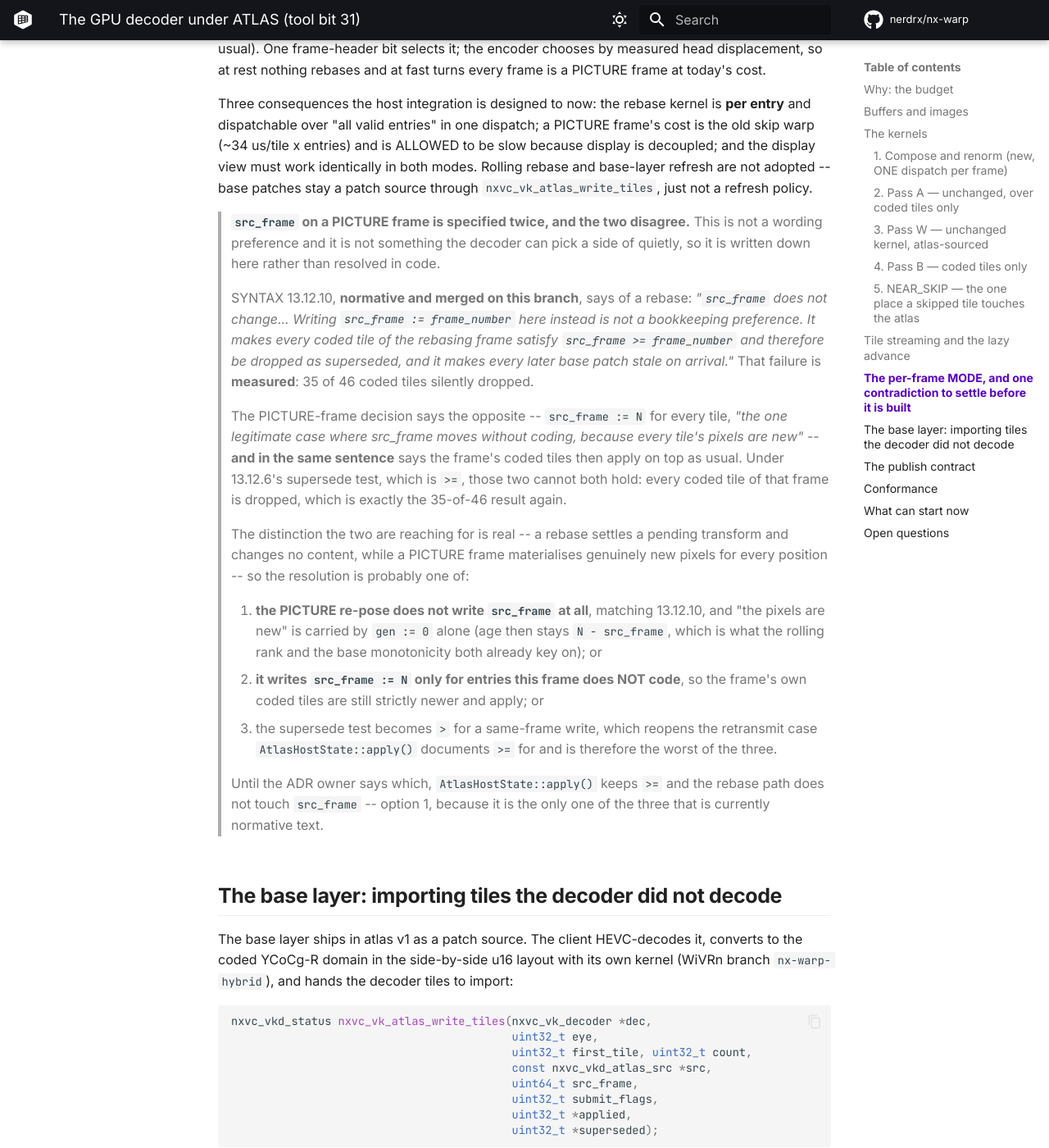
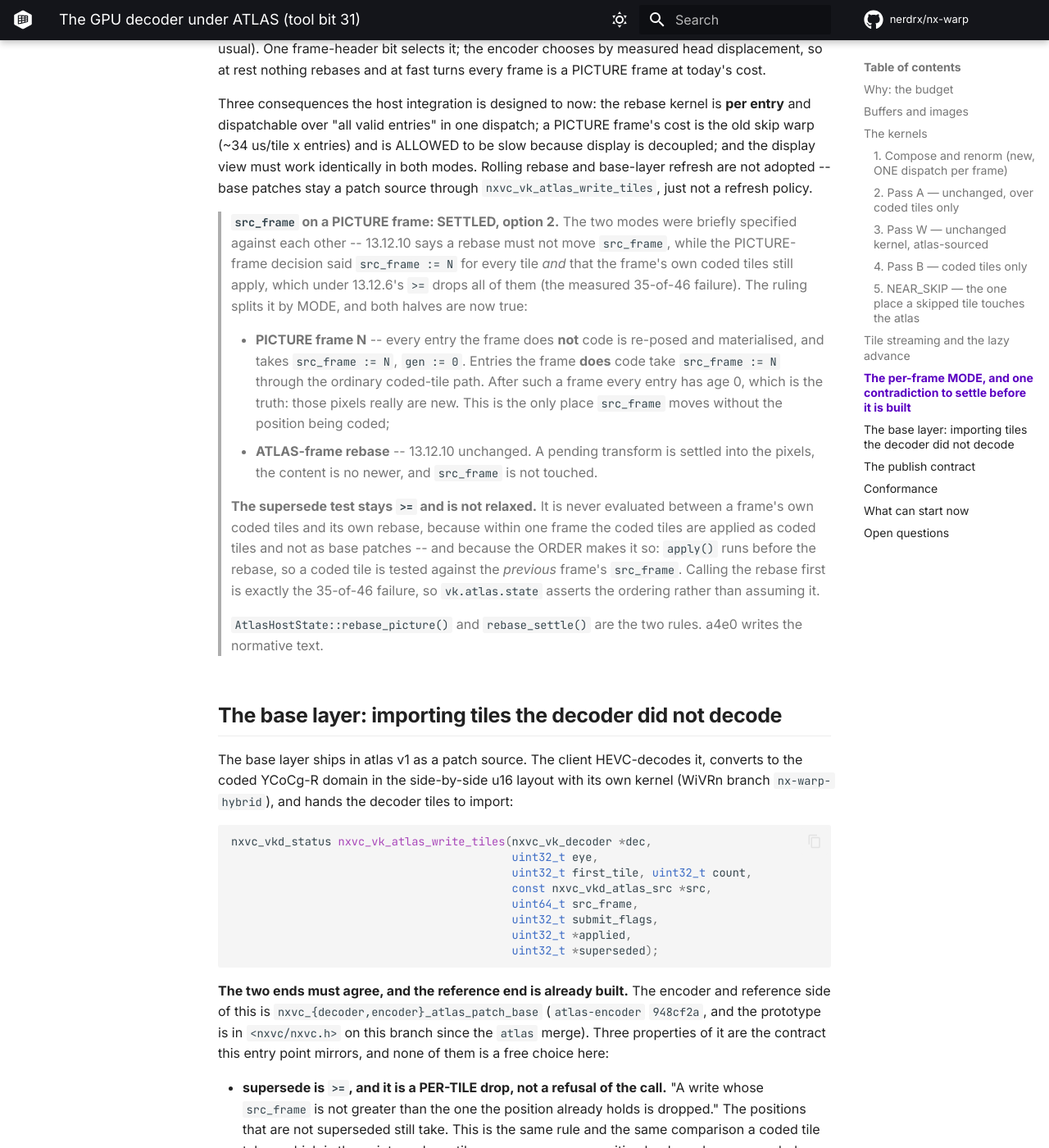
Before and after one commit to nerdrx/nx-warp, an MkDocs documentation site: the page built from docs/ATLAS-DECODER.md, in a window 1280 px wide and 1400 px high, scrolled down 9802 px. Shown: the whole window at 82% size. Built offline with MkDocs 1.6.1 and Material for MkDocs 9.7.7, drawn with Linux system fonts in a browser that asks for light colours; comment, search, counter and statistics services are not loaded.

Commit message:
atlas: src_frame on a PICTURE frame, settled by mode (option 2)
The ruling splits the contradiction by MODE rather than picking a winner, and
both halves are now true at once:

  * PICTURE frame N -- every entry the frame does NOT code is re-posed and
    materialised and takes `src_frame := N`, `gen := 0`.  Entries the frame
    DOES code take `src_frame := N` through the ordinary coded-tile path.
    After such a frame every entry has age 0, which is the truth: those pixels
    really are new.  It is the only place `src_frame` moves without coding;
  * ATLAS-frame rebase -- 13.12.10 unchanged.  A pending transform is settled
    into the pixels, nothing is newer, `src_frame` is untouched.

`AtlasHostState` gains the two rules as `rebase_picture()` and
`rebase_settle()`, which are deliberately separate functions: they differ only
in whether `src_frame` moves, and that is exactly the thing that must not be
decided by a flag someone can pass wrongly.

THE SUPERSEDE TEST IS UNTOUCHED.  It stays `>=`, and what makes a PICTURE
frame's own coded tiles survive it is ORDER, not an exception: `apply()` runs
BEFORE the rebase, so a coded tile is tested against the PREVIOUS frame's
`src_frame`.  Doing it the other way makes every coded tile of the rebasing
frame satisfy `src_frame >= N` and be dropped -- the 35-of-46 failure 13.12.10
names -- so `vk.atlas.state` now ASSERTS the ordering instead of assuming it,
and fails with that sentence if it ever regresses.

The new leg also pins the other direction, which is the one a "just set
src_frame everywhere" implementation gets wrong quietly: a PICTURE frame must
not supersede the NEXT frame's coded tiles either.

VERIFIED: vk.atlas.state PASSED -- 4439 arrivals shuffled, 2848 superseded,
src_frame identical to the frame-complete run, and the new PICTURE-frame leg
green.

Co-Authored-By: Claude Fable 5.1 <noreply@anthropic.com>

```diff
--- a/docs/ATLAS-DECODER.md
+++ b/docs/ATLAS-DECODER.md
@@ -419,42 +419,33 @@ work identically in both modes. Rolling rebase and base-layer refresh are not
 adopted -- base patches stay a patch source through
 `nxvc_vk_atlas_write_tiles`, just not a refresh policy.
 
-> **`src_frame` on a PICTURE frame is specified twice, and the two disagree.**
-> This is not a wording preference and it is not something the decoder can pick
-> a side of quietly, so it is written down here rather than resolved in code.
+> **`src_frame` on a PICTURE frame: SETTLED, option 2.** The two modes were
+> briefly specified against each other -- 13.12.10 says a rebase must not move
+> `src_frame`, while the PICTURE-frame decision said `src_frame := N` for every
+> tile *and* that the frame's own coded tiles still apply, which under
+> 13.12.6's `>=` drops all of them (the measured 35-of-46 failure). The ruling
+> splits it by MODE, and both halves are now true:
 >
-> SYNTAX 13.12.10, **normative and merged on this branch**, says of a rebase:
-> *"`src_frame` does not change... Writing `src_frame := frame_number` here
-> instead is not a bookkeeping preference. It makes every coded tile of the
-> rebasing frame satisfy `src_frame >= frame_number` and therefore be dropped
-> as superseded, and it makes every later base patch stale on arrival."* That
-> failure is **measured**: 35 of 46 coded tiles silently dropped.
+> * **PICTURE frame N** -- every entry the frame does **not** code is re-posed
+>   and materialised, and takes `src_frame := N`, `gen := 0`. Entries the frame
+>   **does** code take `src_frame := N` through the ordinary coded-tile path.
+>   After such a frame every entry has age 0, which is the truth: those pixels
+>   really are new. This is the only place `src_frame` moves without the
+>   position being coded;
+> * **ATLAS-frame rebase** -- 13.12.10 unchanged. A pending transform is
+>   settled into the pixels, the content is no newer, and `src_frame` is not
+>   touched.
 >
-> The PICTURE-frame decision says the opposite -- `src_frame := N` for every
-> tile, *"the one legitimate case where src_frame moves without coding, because
-> every tile's pixels are new"* -- **and in the same sentence** says the
-> frame's coded tiles then apply on top as usual. Under 13.12.6's supersede
-> test, which is `>=`, those two cannot both hold: every coded tile of that
-> frame is dropped, which is exactly the 35-of-46 result again.
+> **The supersede test stays `>=` and is not relaxed.** It is never evaluated
+> between a frame's own coded tiles and its own rebase, because within one
+> frame the coded tiles are applied as coded tiles and not as base patches --
+> and because the ORDER makes it so: `apply()` runs before the rebase, so a
+> coded tile is tested against the *previous* frame's `src_frame`. Calling the
+> rebase first is exactly the 35-of-46 failure, so `vk.atlas.state` asserts the
+> ordering rather than assuming it.
 >
-> The distinction the two are reaching for is real -- a rebase settles a
-> pending transform and changes no content, while a PICTURE frame materialises
-> genuinely new pixels for every position -- so the resolution is probably one
-> of:
->
-> 1. **the PICTURE re-pose does not write `src_frame` at all**, matching
->    13.12.10, and "the pixels are new" is carried by `gen := 0` alone (age
->    then stays `N - src_frame`, which is what the rolling rank and the base
->    monotonicity both already key on); or
-> 2. **it writes `src_frame := N` only for entries this frame does NOT code**,
->    so the frame's own coded tiles are still strictly newer and apply; or
-> 3. the supersede test becomes `>` for a same-frame write, which reopens the
->    retransmit case `AtlasHostState::apply()` documents `>=` for and is
->    therefore the worst of the three.
->
-> Until the ADR owner says which, `AtlasHostState::apply()` keeps `>=` and the
-> rebase path does not touch `src_frame` -- option 1, because it is the only
-> one of the three that is currently normative text.
+> `AtlasHostState::rebase_picture()` and `rebase_settle()` are the two rules.
+> a4e0 writes the normative text.
 
 ## The base layer: importing tiles the decoder did not decode
 
```
Also changed, not shown: 2 other files.
